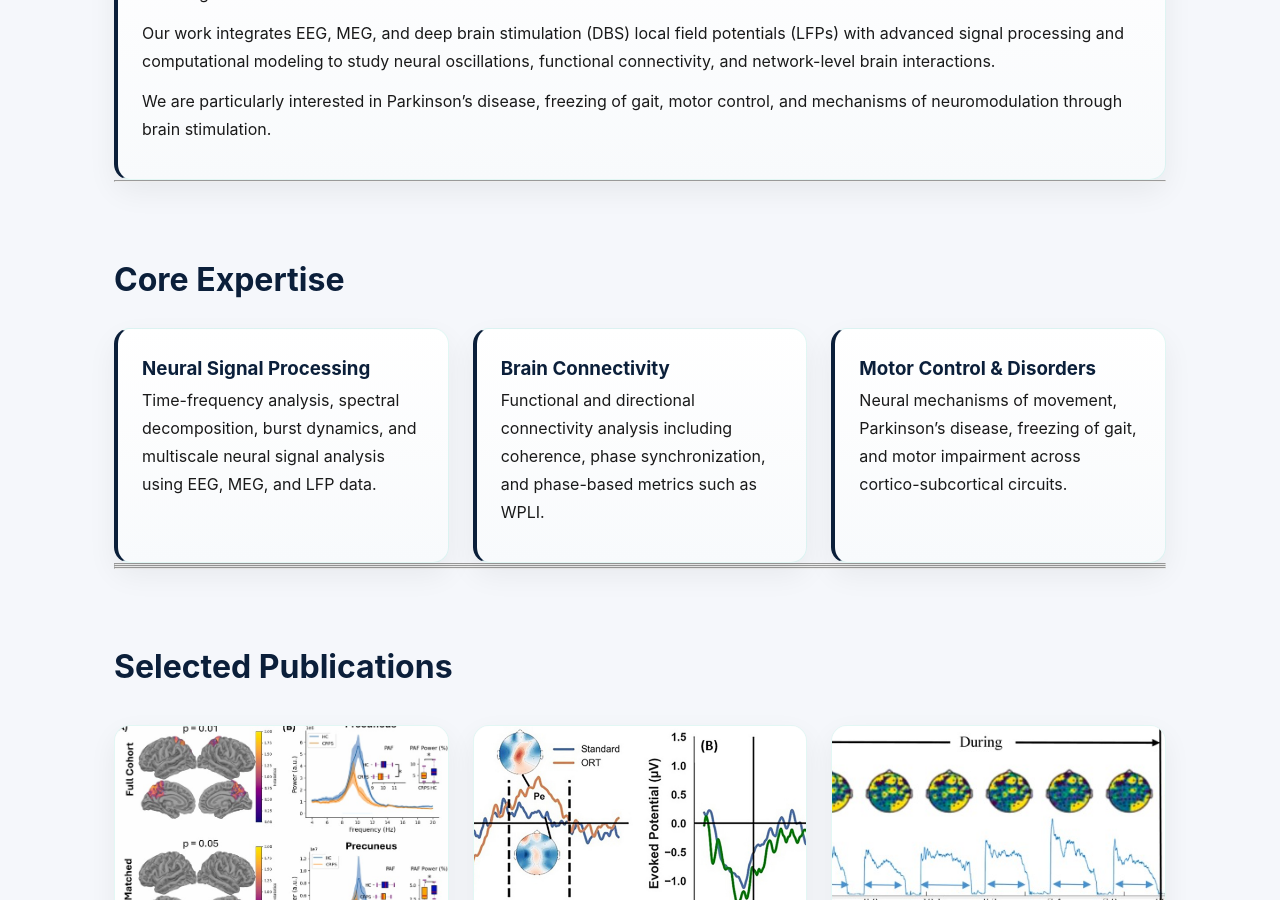
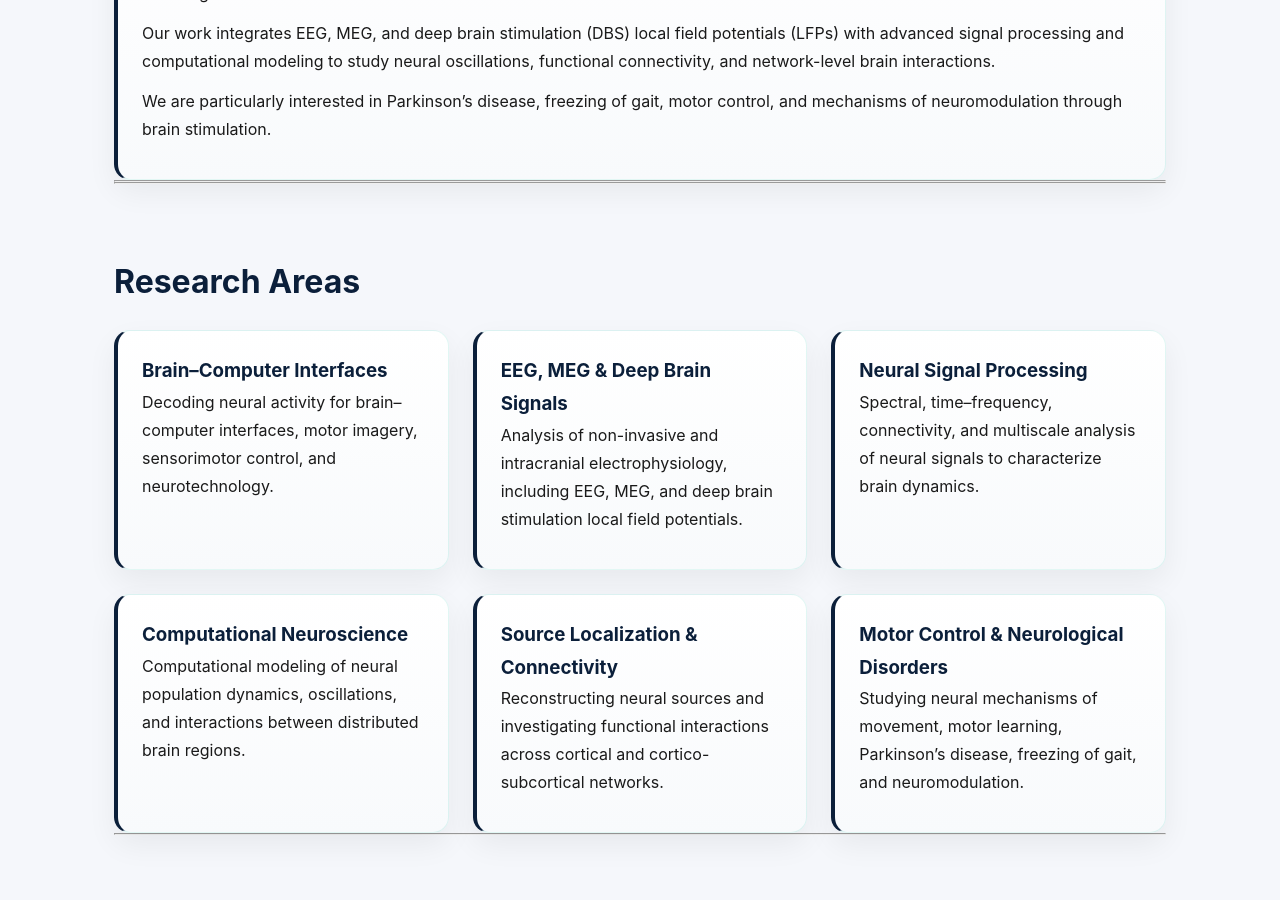
Before and after one commit to malanlab/malanlab.github.io, a Jekyll site: the page built from index.md, in a window 1280 px wide and 900 px high, scrolled down 1131 px. Built offline with Jekyll 4.4.1, drawn with Linux system fonts in a browser that asks for light colours.

Commit message:
Update index.md

```diff
--- a/index.md
+++ b/index.md
@@ -34,37 +34,61 @@
 
 <hr>
 
-<h2>Core Expertise</h2>
+<hr>
+
+<h2>Research Areas</h2>
 
 <div class="grid">
 
 <div class="card">
-<h3>Neural Signal Processing</h3>
+<h3>Brain–Computer Interfaces</h3>
 <p>
-Time-frequency analysis, spectral decomposition, burst dynamics, and
-multiscale neural signal analysis using EEG, MEG, and LFP data.
+Decoding neural activity for brain–computer interfaces, motor imagery,
+sensorimotor control, and neurotechnology.
 </p>
 </div>
 
 <div class="card">
-<h3>Brain Connectivity</h3>
+<h3>EEG, MEG & Deep Brain Signals</h3>
 <p>
-Functional and directional connectivity analysis including coherence,
-phase synchronization, and phase-based metrics such as WPLI.
+Analysis of non-invasive and intracranial electrophysiology, including
+EEG, MEG, and deep brain stimulation local field potentials.
 </p>
 </div>
 
 <div class="card">
-<h3>Motor Control & Disorders</h3>
+<h3>Neural Signal Processing</h3>
 <p>
-Neural mechanisms of movement, Parkinson’s disease, freezing of gait,
-and motor impairment across cortico-subcortical circuits.
+Spectral, time–frequency, connectivity, and multiscale analysis of
+neural signals to characterize brain dynamics.
+</p>
+</div>
+
+<div class="card">
+<h3>Computational Neuroscience</h3>
+<p>
+Computational modeling of neural population dynamics, oscillations,
+and interactions between distributed brain regions.
+</p>
+</div>
+
+<div class="card">
+<h3>Source Localization & Connectivity</h3>
+<p>
+Reconstructing neural sources and investigating functional interactions
+across cortical and cortico-subcortical networks.
+</p>
+</div>
+
+<div class="card">
+<h3>Motor Control & Neurological Disorders</h3>
+<p>
+Studying neural mechanisms of movement, motor learning, Parkinson’s
+disease, freezing of gait, and neuromodulation.
 </p>
 </div>
 
 </div>
-<hr>
-<hr>
 
 <hr>
 
```
